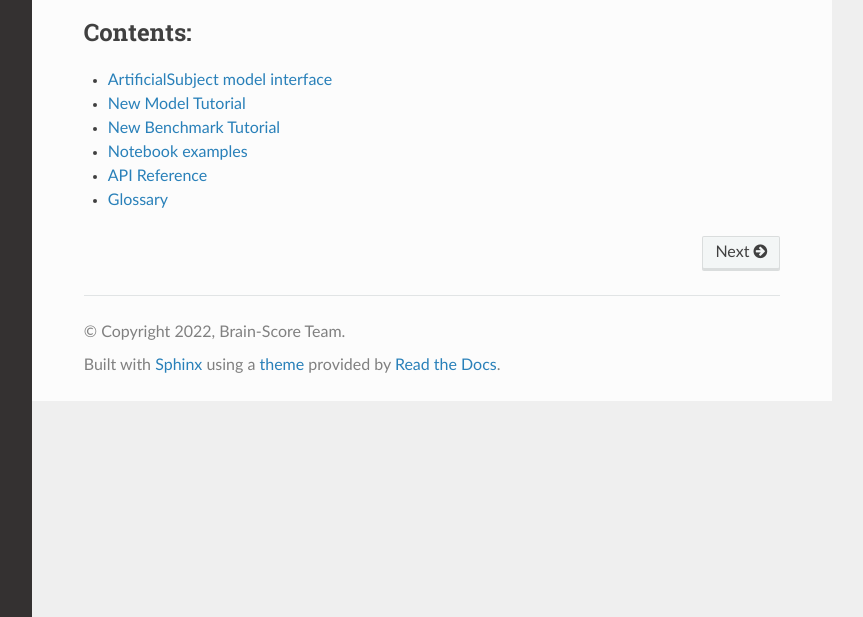
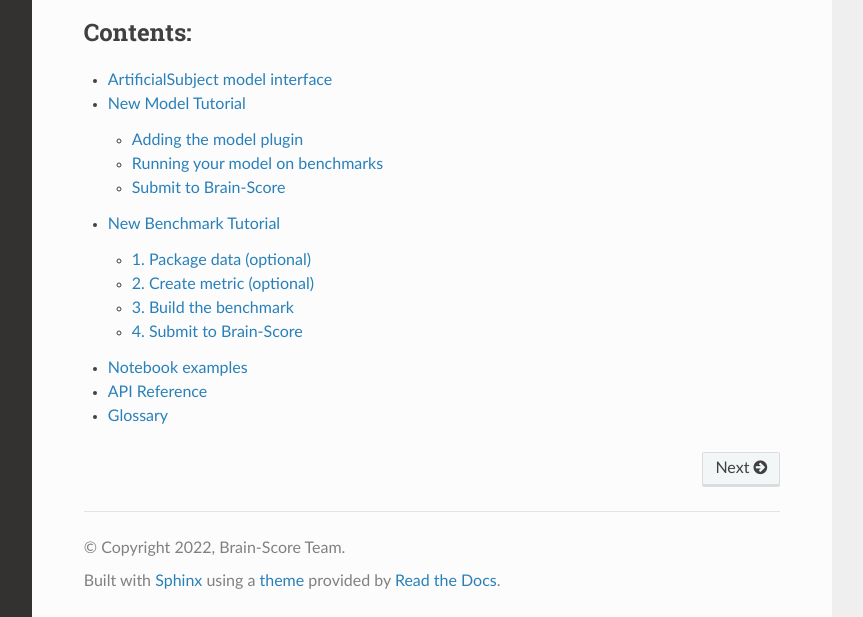
Before and after one commit to brain-score/language, a Sphinx documentation site: the page built from docs/source/index.rst, in a window 1280 px wide and 1169 px high, cut to the strip 552-1169 px from the top of the window. Shown: the whole strip, without its empty margins (268-1131 px from the left). Built offline with Sphinx 7.4.7 and the Read the Docs theme 2.0.0, drawn with Linux system fonts in a browser that asks for light colours; some of the changed lines change nothing that is shown.

Commit message:
undo moving {model,benchmark}_tutorial into core

```diff
--- a/docs/source/index.rst
+++ b/docs/source/index.rst
@@ -21,8 +21,8 @@ The `score` function is the primary entry point to score a model on a benchmark.
    :caption: Contents:
 
    modules/artificial_subject
-   New Model Tutorial <https://brain-score-core.readthedocs.io/en/latest/modules/model_tutorial.html>
-   New Benchmark Tutorial <https://brain-score-core.readthedocs.io/en/latest/modules/benchmark_tutorial.html>
+   modules/model_tutorial
+   modules/benchmark_tutorial
    examples
    modules/api_reference
    Glossary <https://brain-score-core.readthedocs.io/en/latest/modules/glossary.html>
--- /dev/null
+++ b/docs/source/modules/benchmark_tutorial.rst
@@ -0,0 +1,364 @@
+.. _new_benchmark_tutorial:
+
+**********************
+New Benchmark Tutorial
+**********************
+
+This example walks through adding a new benchmark and scoring existing models on it.
+Everything can be developed locally with full access to publicly available models,
+but we strongly encourage you to submit your benchmark to Brain-Score to make it accessible to the community,
+and to make it into a goalpost that future models can be measured against.
+
+If you haven't already, check out
+`other benchmarks <https://github.com/brain-score/language/tree/main/brainscore_language/benchmarks>`_
+and the `docs <https://brain-score-language.readthedocs.io>`_.
+
+A benchmark reproduces the experimental paradigm on a model candidate,
+and tests model predictions against the experimentally observed data,
+using a similarity metric.
+
+In other words, a benchmark consists of three things (each of which is a plugin):
+
+1. experimental paradigm
+2. biological data (neural/behavioral)
+3. similarity metric
+
+For the biological data and the similarity metric, benchmarks can use previously submitted data and metrics.
+I.e., re-combinations are very much valid.
+
+Brain-Score secondarily also hosts benchmarks that do not pertain to neural or behavioral data,
+e.g. engineering (ML) benchmarks and other analyses. These benchmarks do not include biological data,
+and the metric might be ground-truth accuracy.
+
+
+1. Package data (optional)
+==========================
+
+You can contribute new data by submitting a data plugin.
+If you are building a benchmark using existing data, you can skip this step.
+
+We use the `BrainIO <https://github.com/brain-score/brainio>`_ format to organize data.
+Datasets in brainio are called *assemblies* and are based on `xarray <https://xarray.dev>`_,
+a multi-dimensional version of pandas, which allows for metadata on numpy arrays of arbitrary dimensionality.
+
+Most assemblies contain a :code:`presentation` dimension for the stimuli that were presented, as well as potentially other
+dimensions for e.g. different subjects or different voxels.
+The actual measurements (e.g. reading times, or voxel activity) are typically the values of an assembly.
+
+Behavioral data
+---------------
+
+The following is an excerpt from the
+`Futrell2018 data packaging <https://github.com/brain-score/language/blob/3e6fff2fda528f06cf5ffb3c5474f81acfa91ffe/brainscore_language/data/futrell2018/data_packaging.py>`_.
+
+.. code-block:: python
+
+    from brainio.assemblies import BehavioralAssembly
+
+    reading_times = parse_experiment_data(...)  # load the experimental data, e.g. from .csv files
+    # ... obtain as much metadata as we can ...
+
+    assembly = BehavioralAssembly(reading_times, coords={
+            'word': ('presentation', voc_word),
+            'stimulus_id': ('presentation', stimulus_ID),
+            ...
+            'subject_id': ('subject', subjects),
+            'WorkTimeInSeconds': ('subject', WorkTimeInSeconds_meta),
+            ...
+            }, dims=('presentation', 'subject'))
+
+Neural data
+-----------
+
+The following is an excerpt from the
+`Pereira2018 data packaging <https://github.com/brain-score/language/blob/189eed0c2396756fc419115e57633410d0347e59/brainscore_language/data/pereira2018/data_packaging.py>`_.
+
+.. code-block:: python
+
+    from brainio.assemblies import NeuroidAssembly
+
+    neural_recordings = parse_experiment_data(...)  # load the experimental data, e.g. from .mat files
+    # ... obtain as much metadata as we can ...
+
+    assembly = NeuroidAssembly(neural_recordings, coords={
+           'stimulus': ('presentation', sentences),
+           'stimulus_id': ('presentation', stimulus_id),
+           ...
+           'neuroid_id': ('neuroid', voxel_number),
+           'atlas': ('neuroid', atlases),
+           ...
+           }, dims=['presentation', 'neuroid'])
+
+Register the data plugin
+------------------------
+
+So that your data can be accessed via an identifier, you need to define an endpoint in the plugin registry.
+
+For instance, if your data is on S3, the plugin might look as follows:
+
+.. code-block:: python
+
+    from brainscore_language.utils.s3 import load_from_s3
+
+    def load_assembly() -> BehavioralAssembly:
+        assembly = load_from_s3(
+            identifier="Futrell2018",
+            version_id="MpR.gIXN8UrUnqwQyj.kCrh4VWrBvsGf",
+            sha1="381ccc8038fbdb31235b5f3e1d350f359b5e287f")
+        return assembly
+
+    data_registry['Futrell2018'] = load_assembly
+
+Unit tests
+----------
+
+To ensure the data is in the right format, and not corrupted by any future changes, we require all plugins to include
+an accompanying :code:`test.py` file with unit tests.
+
+For instance, here is a small unit test example validating the dimensions of a reading times dataset.
+
+
+.. code-block:: python
+
+    from brainscore_language import load_dataset
+
+    def test_shape(self):
+        assembly = load_dataset('Futrell2018')
+        assert len(assembly['presentation']) == 10256
+        assert len(assembly['subject']) == 180
+
+These unit tests guarantee the continued validity of your plugin, so we encourage rigorous testing methods.
+
+
+2. Create metric (optional)
+===========================
+
+You can contribute a new metric by submitting a metric plugin.
+If you are building a benchmark using an existing metric, you can skip this step.
+
+Metrics compute the similarity between two measurements.
+These can be model-vs-human, human-vs-human, or model-model.
+Measurements could for instance be reading times, or fMRI recordings.
+
+A simple metric could be the pearson correlation of two measurements:
+
+.. code-block:: python
+
+    import numpy as np
+    from scipy.stats import pearsonr
+    from brainio.assemblies import DataAssembly
+    from brainscore_core.metrics import Metric, Score
+
+    class PearsonCorrelation(Metric):
+        def __call__(self, assembly1: DataAssembly, assembly2: DataAssembly) -> Score:
+            rvalue, pvalue = pearsonr(assembly1, assembly2)
+            score = Score(np.abs(rvalue))  # similarity score between 0 and 1 indicating alignment of the two assemblies
+            return score
+
+    metric_registry['pearsonr'] = PearsonCorrelation
+
+This is a very simple example and ignores e.g. checks ensuring the ordering is the same, cross-validation,
+or keeping track of metadata.
+
+Unit tests
+----------
+
+As with all plugins, please provide a :code:`test.py` file to ensure the continued validity of your metric.
+For instance, the following is an excerpt from the
+`pearson correlation tests <https://github.com/brain-score/language/blob/3e6fff2fda528f06cf5ffb3c5474f81acfa91ffe/brainscore_language/metrics/pearson_correlation/test.py>`_.
+
+.. code-block:: python
+
+    from brainscore_language import load_metric
+
+    def test_weak_correlation():
+        a1 = [1, 2, 3, 4, 5]
+        a2 = [3, 1, 6, 1, 2]
+        metric = load_metric('pearsonr')
+        score = metric(a1, a2)
+        assert score == approx(.152, abs=.005)
+
+
+3. Build the benchmark
+======================
+
+With data and metric in place, you can put the two together to build a benchmark that scores model similarity to
+behavioral or neural measurements.
+
+Structure
+---------
+
+A benchmark runs the experiment on a (model) subject candidate in the :code:`__call__` method,
+and compares model predictions against experimental data.
+All interactions with the model are via methods defined in the :doc:`ArtificialSubject <./artificial_subject>` interface
+-- this allows all present and future models to be tested on your benchmark.
+
+For example:
+
+.. code-block:: python
+
+    from brainscore_core.benchmarks import BenchmarkBase
+    from brainscore_language import load_dataset, load_metric, ArtificialSubject
+
+    class MyBenchmark(BenchmarkBase):
+        def __init__(self):
+            self.data = load_dataset('mydata')
+            self.metric = load_metric('pearsonr')
+            ...
+
+        def __call__(self, candidate: ArtificialSubject) -> Score:
+            candidate.start_behavioral_task(ArtificialSubject.Task.reading_times)  # or any other task
+            # or e.g. candidate.start_start_recording(recording_target=ArtificialSubject.RecordingTarget.language_system,
+            #                                            recording_type=ArtificialSubject.RecordingType.fMRI)
+            predictions = candidate.digest_text(stimuli)['behavior']
+            raw_score = self.metric(predictions, self.data)
+            score = ceiling_normalize(raw_score, self.ceiling)
+            return score
+
+
+Behavioral benchmark
+--------------------
+
+To test for behavioral alignment, benchmarks compare model outputs to human behavioral measurements.
+The model is instructed to perform a certain task (e.g. output reading times), and then prompted to digest text input,
+for which it will output behavioral predictions.
+
+For instance, here is a sample excerpt from the
+`Futrell2018 benchmark <https://github.com/brain-score/language/blob/85afdae5294d0613fb51c33333aa76c52fc0849e/brainscore_language/benchmarks/futrell2018/__init__.py>`_
+comparing reading times:
+
+.. code-block:: python
+
+    class Futrell2018Pearsonr(BenchmarkBase):
+        ...
+
+        def __call__(self, candidate: ArtificialSubject) -> Score:
+            candidate.start_behavioral_task(ArtificialSubject.Task.reading_times)
+            stimuli = self.data['stimulus']
+            predictions = candidate.digest_text(stimuli.values)['behavior']
+            raw_score = self.metric(predictions, self.data)
+            score = ceiling_normalize(raw_score, self.ceiling)
+            return score
+
+    benchmark_registry['Futrell2018-pearsonr'] = Futrell2018Pearsonr
+
+Neural benchmark
+----------------
+
+To test for neural alignment, benchmarks compare model internals to human internal neural activity,
+measured e.g. via fMRI or ECoG.
+Running the experiment on the model subject, the benchmark first instructs where and how to perform neural recording,
+and then prompts the subject with text input, for which the model will output neural predictions.
+
+For instance, here is a sample excerpt from the
+`Pereira2018 linear-predictivity benchmark <https://github.com/brain-score/language/blob/85afdae5294d0613fb51c33333aa76c52fc0849e/brainscore_language/benchmarks/pereira2018/__init__.py#L55>`_
+linearly comparing fMRI activity:
+
+.. code-block:: python
+
+    class Pereira2018Linear(BenchmarkBase):
+        ...
+
+        def __call__(self, candidate: ArtificialSubject) -> Score:
+            candidate.start_neural_recording(recording_target=ArtificialSubject.RecordingTarget.language_system,
+                                               recording_type=ArtificialSubject.RecordingType.fMRI)
+            stimuli = self.data['stimulus']
+            predictions = candidate.digest_text(stimuli.values)['neural']
+            raw_score = self.metric(predictions, self.data)
+            score = ceiling_normalize(raw_score, self.ceiling)
+            return score
+
+    benchmark_registry['Pereira2018-linear'] = Pereira2018Linear
+
+Ceiling
+-------
+
+You might have noticed that model alignment scores are always relative to a ceiling.
+The ceiling is an estimate of how well the "perfect model" would perform.
+Often, this is an estimate of how well an average human is aligned to the specific data.
+
+For instance, the `Pereira2018 ceiling <https://github.com/brain-score/language/blob/85afdae5294d0613fb51c33333aa76c52fc0849e/brainscore_language/benchmarks/pereira2018/ceiling_packaging.py#L52>`_
+compares the linear alignment (i.e. using the same metric) of n-1 subjects to a heldout subject.
+The `Futrell2018 ceiling <https://github.com/brain-score/language/blob/85afdae5294d0613fb51c33333aa76c52fc0849e/brainscore_language/benchmarks/futrell2018/__init__.py#L59>`_
+compares how well one half of subjects is aligned to the other half of subjects,
+again using the same metric that is used for model comparisons.
+
+Running models on your benchmark
+--------------------------------
+
+You can now locally run models on your benchmark
+(see `4. Submit to Brain-Score`_ for running models on the Brain-Score platform).
+Run the `score function <https://brain-score-language.readthedocs.io/en/latest/index.html#brainscore_language.score>`_,
+passing in the desired model identifier(s) and the identifier for your benchmark.
+
+For instance, you might run:
+
+.. code-block:: python
+
+    from brainscore_language import score
+
+    model_score = score(model_identifier='distilgpt2', benchmark_identifier='benchmarkid-metricid')
+
+Unit tests
+----------
+
+As with all plugins, please provide a :code:`test.py` file to ensure the continued validity of your benchmark.
+For instance, the following is an excerpt from the
+`Futrell2018 tests <https://github.com/brain-score/language/blob/85afdae5294d0613fb51c33333aa76c52fc0849e/brainscore_language/benchmarks/futrell2018/test.py>`_:
+
+.. code-block:: python
+
+    from brainscore_language import ArtificialSubject, load_benchmark
+
+    class DummyModel(ArtificialSubject):
+        def __init__(self, reading_times):
+            self.reading_times = reading_times
+
+        def digest_text(self, stimuli):
+            return {'behavior': BehavioralAssembly(self.reading_times, coords={
+                                        'context': ('presentation', stimuli),
+                                        'stimulus_id': ('presentation', np.arange(len(stimuli)))},
+                                    dims=['presentation'])}
+
+        def start_behavioral_task(self, task: ArtificialSubject.Task):
+            if task != ArtificialSubject.Task.reading_times:
+                raise NotImplementedError()
+
+    def test_dummy_bad():
+        benchmark = load_benchmark('Futrell2018-pearsonr')
+        reading_times = RandomState(0).random(10256)
+        dummy_model = DummyModel(reading_times=reading_times)
+        score = benchmark(dummy_model)
+        assert score == approx(0.0098731 / .858, abs=0.001)
+
+    def test_ceiling():
+        benchmark = load_benchmark('Futrell2018-pearsonr')
+        ceiling = benchmark.ceiling
+        assert ceiling == approx(.858, abs=.0005)
+        assert ceiling.raw.median('split') == ceiling
+        assert ceiling.uncorrected_consistencies.median('split') < ceiling
+
+4. Submit to Brain-Score
+========================
+
+To share your plugins (data, metrics, and/or benchmarks) with the community
+and to make them accessible for continued model evaluation,
+please submit them to the platform.
+
+There are two main ways to do that:
+
+1. By uploading a zip file on the website
+2. By submitting a github pull request with the proposed changes
+
+Both options result in the same outcome: your plugin will automatically be tested,
+and added to the codebase after it passes tests.
+
+Particulars on data
+-------------------
+
+To make data assemblies accessible for Brain-Score model evaluations, it needs to be uploaded.
+You can self-host your data (e.g. on S3/OSF), or contact us to host your data on S3.
+You can also choose to keep your data private such that models can be scored, but the data cannot be accessed.
+
+For uploading data to S3, see the :code:`upload_data_assembly`
+in `utils/s3 <https://github.com/brain-score/language/blob/main/brainscore_language/utils/s3.py>`_.
--- /dev/null
+++ b/docs/source/modules/model_tutorial.rst
@@ -0,0 +1,93 @@
+.. _new_model_tutorial:
+
+******************
+New Model Tutorial
+******************
+
+This example walks through adding a new model and scoring it on existing benchmarks.
+Everything can be developed locally with full access to publicly available benchmarks,
+but we strongly encourage you to submit your model to Brain-Score to make it accessible to the community,
+and to make it testable on future benchmarks.
+
+If you haven't already, check out
+`other models <https://github.com/brain-score/language/tree/main/brainscore_language/models>`_
+and the `docs <https://brain-score-language.readthedocs.io>`_.
+
+
+Adding the model plugin
+=======================
+
+We require models to implement the :doc:`ArtificialSubject API <./artificial_subject>`.
+This interface is the central communication point between models and benchmarks
+and guarantees that your model can be evaluated on all available benchmarks.
+It includes three central methods that set the model up for performing a behavioral task,
+for performing neural recordings, and for digesting text with behavioral and/or neural outputs.
+A model does not have to implement all three methods, it can for instance only engage on behavior, or only on neurons.
+
+HuggingFace models
+------------------
+
+For models on HuggingFace, we provide a simple :code:`HuggingfaceSubject` wrapper that lets you instantiate models in
+very few lines of code since the wrapper takes care of implementing
+the :doc:`ArtificialSubject <./artificial_subject>` interface.
+The main choice you will have to make is which layer corresponds to which brain region.
+For instance, the following is an excerpt from adding
+`gpt models <https://github.com/brain-score/language/blob/5e948f0be90327aefe5e2938b2b3a193d0109af2/brainscore_language/models/gpt/__init__.py>`_:
+
+.. code-block:: python
+
+    from brainscore_language.model_helpers.huggingface import HuggingfaceSubject
+
+    model_registry['distilgpt2'] = lambda: HuggingfaceSubject(model_id='distilgpt2', region_layer_mapping={
+        ArtificialSubject.RecordingTarget.language_system: 'transformer.h.5.mlp.dropout'})
+
+Unit tests
+----------
+
+As with all plugins, please provide a :code:`test.py` file to ensure the continued validity of your model.
+For instance, the following is an excerpt from the
+`tests for gpt2-xl <https://github.com/brain-score/language/blob/5e948f0be90327aefe5e2938b2b3a193d0109af2/brainscore_language/models/gpt/test.py>`_:
+
+.. code-block:: python
+
+    from brainscore_language import load_model
+
+    def test_next_word(model_identifier, ):
+        model = load_model('gpt2-xl')
+        text = ['the quick brown fox', 'jumps over', 'the lazy']
+        expected_next_words = ['jumps', 'the', 'dog']
+        model.start_behavioral_task(task=ArtificialSubject.Task.next_word)
+        next_word_predictions = model.digest_text(text)['behavior']
+        np.testing.assert_array_equal(next_word_predictions, expected_next_words)
+
+
+Running your model on benchmarks
+================================
+
+You can now locally run models on your benchmark
+(see `Submit to Brain-Score`_ for running models on the Brain-Score platform).
+Run the `score function <https://brain-score-language.readthedocs.io/en/latest/index.html#brainscore_language.score>`_,
+passing in the desired benchmark identifier(s) and the identifier for your model.
+
+For instance, you might run:
+
+.. code-block:: python
+
+    from brainscore_language import score
+
+    model_score = score(model_identifier='distilgpt2', benchmark_identifier='Futrell2018-pearsonr')
+
+
+Submit to Brain-Score
+=====================
+
+To share your model plugin with the community and to make it accessible for continued benchmark evaluation,
+please submit it to the platform.
+
+There are two main ways to do that:
+
+1. By uploading a zip file on the website
+2. By submitting a github pull request with the proposed changes
+
+Both options result in the same outcome: your plugin will automatically be tested,
+and added to the codebase after it passes tests.
```
